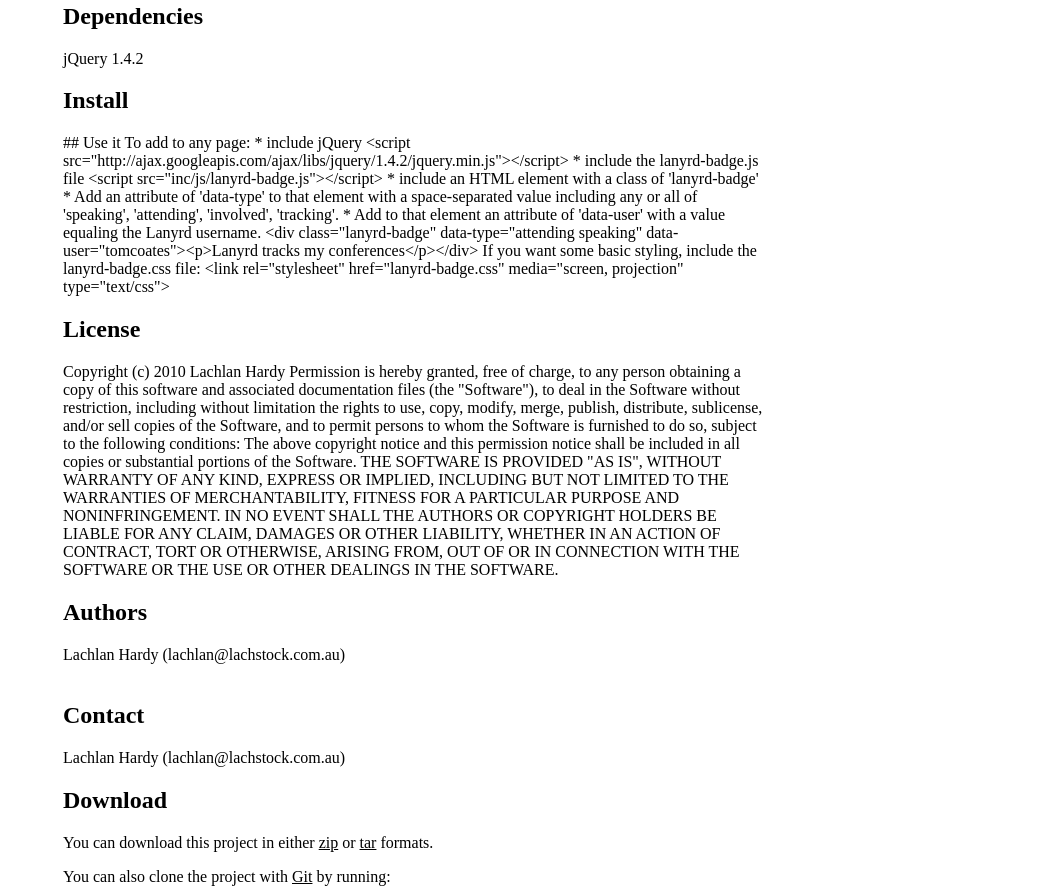
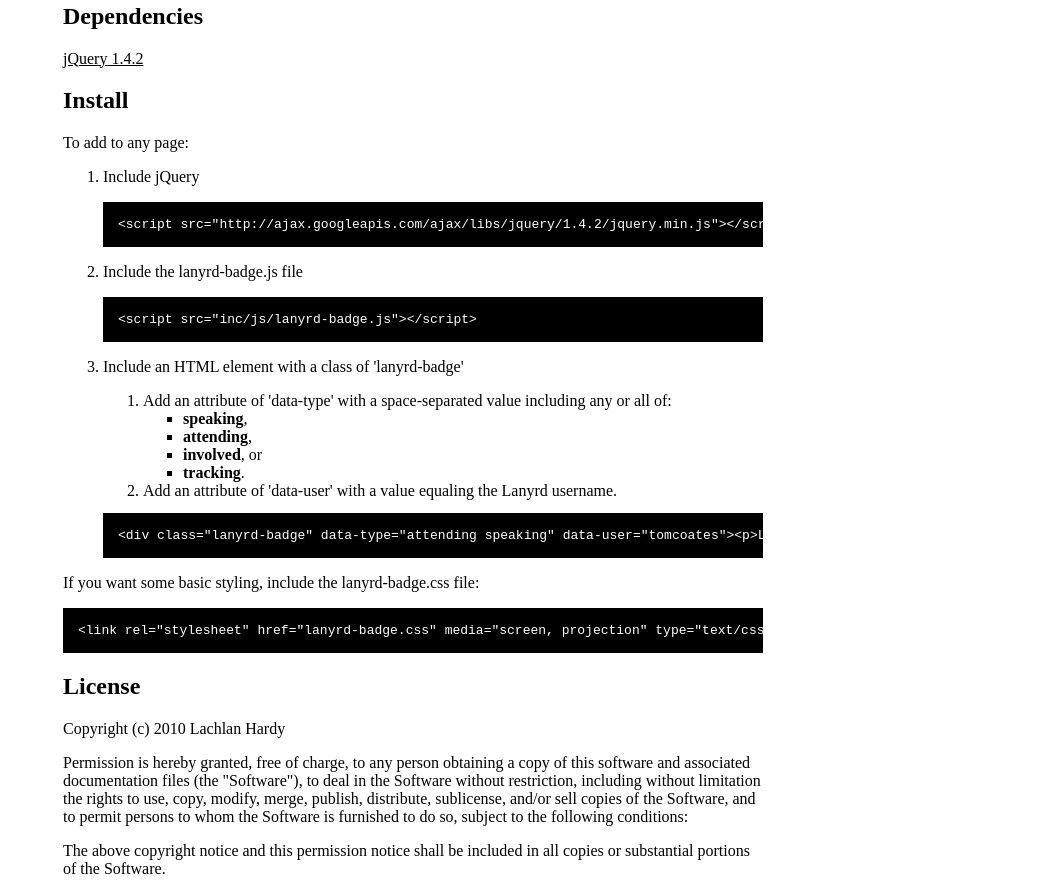
Before and after one commit to lachlanhardy/lanyrd-badge, a plain HTML site: page index.html in a window 1280 px wide. Shown: the part 316-1207 px from the top of the page, without its empty margins (227-1280 px from the left). Drawn offline with Linux system fonts and the light colour scheme.

Commit message:
tidying page

```diff
--- a/index.html
+++ b/index.html
@@ -1,102 +1,105 @@
-<!DOCTYPE html PUBLIC "-//W3C//DTD XHTML 1.0 Strict//EN"
-	"http://www.w3.org/TR/xhtml1/DTD/xhtml1-strict.dtd">
-
-<html xmlns="http://www.w3.org/1999/xhtml" xml:lang="en" lang="en">
+<!DOCTYPE html>
+<html lang="en-au">
 <head>
-	<meta http-equiv="Content-Type" content="text/html; charset=utf-8"/>
+  <meta charset="utf-8">
 
   <title>lachlanhardy/lanyrd-badge @ GitHub</title>
 
   <style type="text/css">
-		body {
-  		margin-top: 1.0em;
-  		background-color: #ffffff;
-		  font-family: "Helvetica,Arial,FreeSans";
-  		color: #000000;
-    }
-    #container {
-      margin: 0 auto;
-      width: 700px;
-    }
-		h1 { font-size: 3.8em; color: #000000; margin-bottom: 3px; }
-		h1 .small { font-size: 0.4em; }
-		h1 a { text-decoration: none }
-		h2 { font-size: 1.5em; color: #000000; }
-    h3 { text-align: center; color: #000000; }
-    a { color: #000000; }
-    .description { font-size: 1.2em; margin-bottom: 30px; margin-top: 30px; font-style: italic;}
-    .download { float: right; }
-		pre { background: #000; color: #fff; padding: 15px;}
-    hr { border: 0; width: 80%; border-bottom: 1px solid #aaa}
-    .footer { text-align:center; padding-top:30px; font-style: italic; }
+    body {background: #fff; color: #000; font-family: "Helvetica,Arial,FreeSans"; margin-top: 1em;}
+      #container {margin: 0 auto; width: 700px;}
+        h1 {color: #000; font-size: 3.8em; margin-bottom: 3px;}
+          h1 small {font-size: 0.4em;}
+          h1 a {text-decoration: none;}
+        h2 {color: #000; font-size: 1.5em; }
+        h3 {color: #000; text-align: center;}
+        a {color: #000;}
+        .description {font-size: 1.2em;  font-style: italic; margin-bottom: 30px; margin-top: 30px;}
+        .download {float: right;}
+        pre {background: #000; color: #fff; padding: 15px;}
+        hr {border: 0; border-bottom: 1px solid #aaa; width: 80%;}
+    .footer { font-style: italic; padding-top:30px; text-align:center;}
   </style>
 
 </head>
 
 <body>
-  <a href="http://github.com/lachlanhardy/lanyrd-badge"><img style="position: absolute; top: 0; right: 0; border: 0;" src="http://s3.amazonaws.com/github/ribbons/forkme_right_darkblue_121621.png" alt="Fork me on GitHub" /></a>
-
+  <a href="http://github.com/lachlanhardy/lanyrd-badge"><img style="position: absolute; top: 0; right: 0; border: 0;" src="http://s3.amazonaws.com/github/ribbons/forkme_right_darkblue_121621.png" alt="Fork me on GitHub"></a>
   <div id="container">
-
     <div class="download">
       <a href="http://github.com/lachlanhardy/lanyrd-badge/zipball/master">
-        <img border="0" width="90" src="http://github.com/images/modules/download/zip.png"></a>
+        <img border="0" width="90" src="http://github.com/images/modules/download/zip.png">
+      </a>
       <a href="http://github.com/lachlanhardy/lanyrd-badge/tarball/master">
-        <img border="0" width="90" src="http://github.com/images/modules/download/tar.png"></a>
+        <img border="0" width="90" src="http://github.com/images/modules/download/tar.png">
+      </a>
     </div>
+    <h1>
+      <a href="http://github.com/lachlanhardy/lanyrd-badge">lanyrd-badge</a>
+      <small>by <a href="http://github.com/lachlanhardy">lachlanhardy</a></small>
+    </h1>
 
-    <h1><a href="http://github.com/lachlanhardy/lanyrd-badge">lanyrd-badge</a>
-      <span class="small">by <a href="http://github.com/lachlanhardy">lachlanhardy</a></span></h1>
+    <p class="description">A jQuery badge for <a href="http://lanyrd.com/">lanyrd.com</a></p>
+    <p>Note: This is a very brittle solution and is only worth trying until Lanyrd releases an API. The badge screen scrapes the HTML from Lanyrd using YQL, so may break without warning if the HTML changes.</p>
 
-    <div class="description">
-      A jQuery badge for lanyrd.com
-    </div>
+    <h2>Dependencies</h2>
+    <p><a href="http://jquery.com/">jQuery 1.4.2</a></p>
 
-    <p>Note: This is a very brittle solution and is only worth trying until Lanyrd releases an API. The badge screen scrapes the HTML from Lanyrd using YQL, so may break without warning if the HTML changes.</p><h2>Dependencies</h2>
-<p>jQuery 1.4.2</p>
     <h2>Install</h2>
-<p>## Use it
-To add to any page:
-* include jQuery
-  &lt;script src="http://ajax.googleapis.com/ajax/libs/jquery/1.4.2/jquery.min.js"&gt;&lt;/script&gt;
-* include the lanyrd-badge.js file
-  &lt;script src="inc/js/lanyrd-badge.js"&gt;&lt;/script&gt;
-* include an HTML element with a class of 'lanyrd-badge'
-* Add an attribute of 'data-type' to that element with a space-separated value including any or all of 'speaking', 'attending', 'involved', 'tracking'.
-* Add to that element an attribute of 'data-user' with a value equaling the Lanyrd username.
-  &lt;div class="lanyrd-badge" data-type="attending speaking" data-user="tomcoates"&gt;&lt;p&gt;Lanyrd tracks my conferences&lt;/p&gt;&lt;/div&gt;
+    <p>To add to any page:</p>
+    <ol>
+      <li>
+        <p>Include jQuery</p>
+        <pre><code>&lt;script src="http://ajax.googleapis.com/ajax/libs/jquery/1.4.2/jquery.min.js"&gt;&lt;/script&gt;</code></pre>
+      </li>
+      <li>
+        <p>Include the lanyrd-badge.js file</p>
+        <pre><code>&lt;script src="inc/js/lanyrd-badge.js"&gt;&lt;/script&gt;</code></pre>
+      </li>
+      <li>
+        <p>Include an HTML element with a class of 'lanyrd-badge'</p>
+        <ol>
+          <li>Add an attribute of 'data-type' with a space-separated value including any or all of:
+            <ul>
+              <li><strong>speaking</strong>,</li>
+              <li><strong>attending</strong>,</li>
+              <li><strong>involved</strong>, or</li>
+              <li><strong>tracking</strong>.</li>
+            </ul>
+          </li>
+          <li>Add an attribute of 'data-user' with a value equaling the Lanyrd username.</li>
+        </ol>
+        <pre><code>&lt;div class="lanyrd-badge" data-type="attending speaking" data-user="tomcoates"&gt;&lt;p&gt;Lanyrd tracks my conferences&lt;/p&gt;&lt;/div&gt;</code></pre>
+      </li>
+    </ol>
 
-If you want some basic styling, include the lanyrd-badge.css file:
-  &lt;link rel="stylesheet" href="lanyrd-badge.css" media="screen, projection" type="text/css"&gt;</p>
+    <p>If you want some basic styling, include the lanyrd-badge.css file:</p>
+    <pre><code>&lt;link rel="stylesheet" href="lanyrd-badge.css" media="screen, projection" type="text/css"&gt;</code></pre>
+
     <h2>License</h2>
-<p>Copyright (c) 2010 Lachlan Hardy
+    <p>Copyright (c) 2010 Lachlan Hardy</p>
 
-Permission is hereby granted, free of charge, to any person obtaining
+    <p>Permission is hereby granted, free of charge, to any person obtaining
     a copy of this software and associated documentation files (the
     "Software"), to deal in the Software without restriction, including
     without limitation the rights to use, copy, modify, merge, publish,
     distribute, sublicense, and/or sell copies of the Software, and to
     permit persons to whom the Software is furnished to do so, subject to
-the following conditions:
+    the following conditions:</p>
 
-The above copyright notice and this permission notice shall be
-included in all copies or substantial portions of the Software.
+    <p>The above copyright notice and this permission notice shall be
+    included in all copies or substantial portions of the Software.</p>
 
-THE SOFTWARE IS PROVIDED "AS IS", WITHOUT WARRANTY OF ANY KIND,
+    <p>THE SOFTWARE IS PROVIDED "AS IS", WITHOUT WARRANTY OF ANY KIND,
     EXPRESS OR IMPLIED, INCLUDING BUT NOT LIMITED TO THE WARRANTIES OF
     MERCHANTABILITY, FITNESS FOR A PARTICULAR PURPOSE AND
     NONINFRINGEMENT. IN NO EVENT SHALL THE AUTHORS OR COPYRIGHT HOLDERS BE
     LIABLE FOR ANY CLAIM, DAMAGES OR OTHER LIABILITY, WHETHER IN AN ACTION
     OF CONTRACT, TORT OR OTHERWISE, ARISING FROM, OUT OF OR IN CONNECTION
     WITH THE SOFTWARE OR THE USE OR OTHER DEALINGS IN THE SOFTWARE.</p>
+
     <h2>Authors</h2>
-<p>Lachlan Hardy (lachlan@lachstock.com.au)
-<br/>
-<br/>      </p>
-<h2>Contact</h2>
-<p>Lachlan Hardy (lachlan@lachstock.com.au)
-<br/>      </p>
-
+    <p><a href="mailto:lachlan@lachstock.com.au">Lachlan Hardy</a></p>
 
     <h2>Download</h2>
     <p>
@@ -104,17 +107,14 @@ WITH THE SOFTWARE OR THE USE OR OTHER DEALINGS IN THE SOFTWARE.</p>
       <a href="http://github.com/lachlanhardy/lanyrd-badge/zipball/master">zip</a> or
       <a href="http://github.com/lachlanhardy/lanyrd-badge/tarball/master">tar</a> formats.
     </p>
-    <p>You can also clone the project with <a href="http://git-scm.com">Git</a>
-      by running:
+    <p>
+      You can also clone the project with <a href="http://git-scm.com">Git</a> by running:
       <pre>$ git clone git://github.com/lachlanhardy/lanyrd-badge</pre>
     </p>
 
     <div class="footer">
-      get the source code on GitHub : <a href="http://github.com/lachlanhardy/lanyrd-badge">lachlanhardy/lanyrd-badge</a>
+      Get the source code on GitHub: <a href="http://github.com/lachlanhardy/lanyrd-badge">lachlanhardy/lanyrd-badge</a>
     </div>
-
   </div>
-
-
 </body>
 </html>
```
Lines whose indentation alone changed are shown as unchanged.
